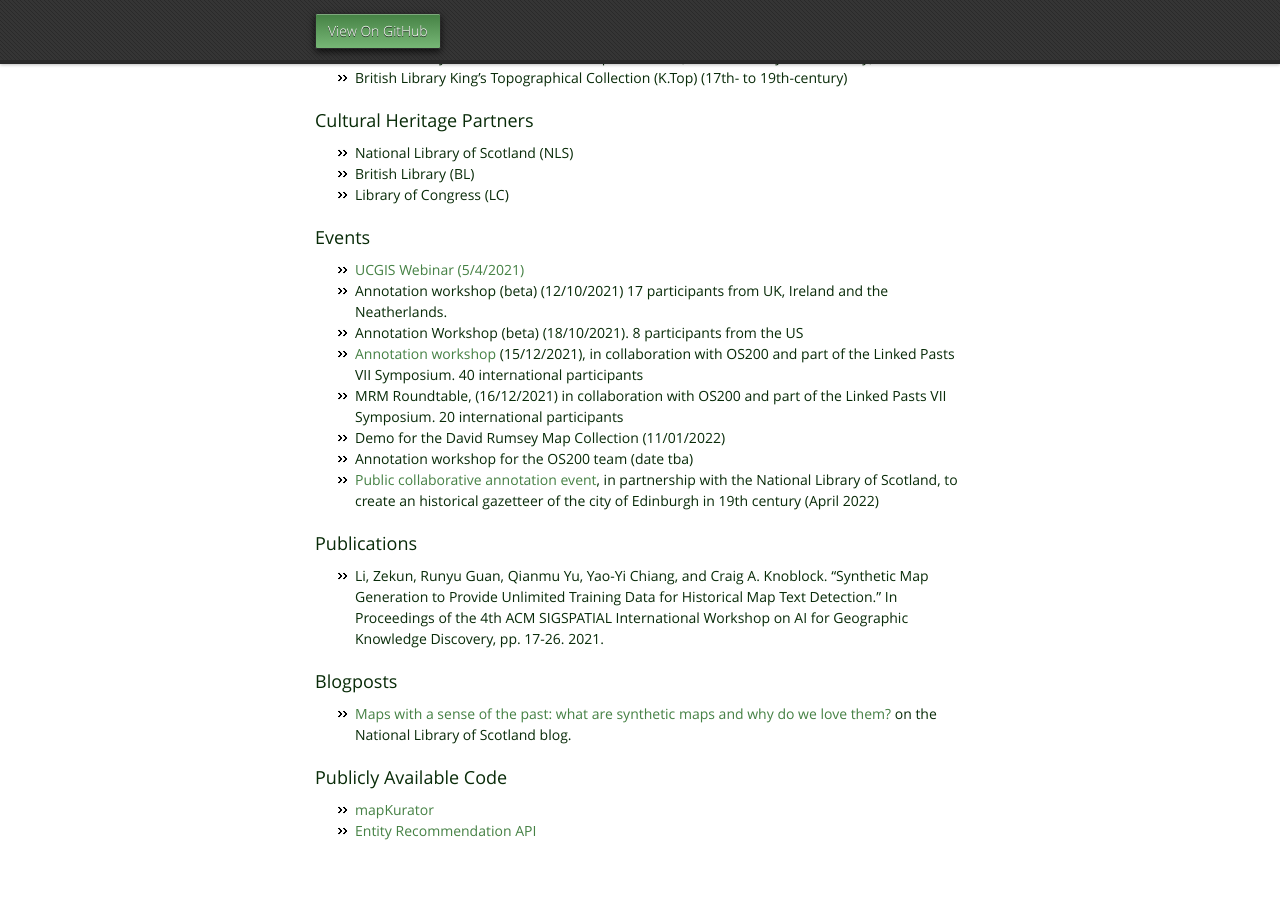
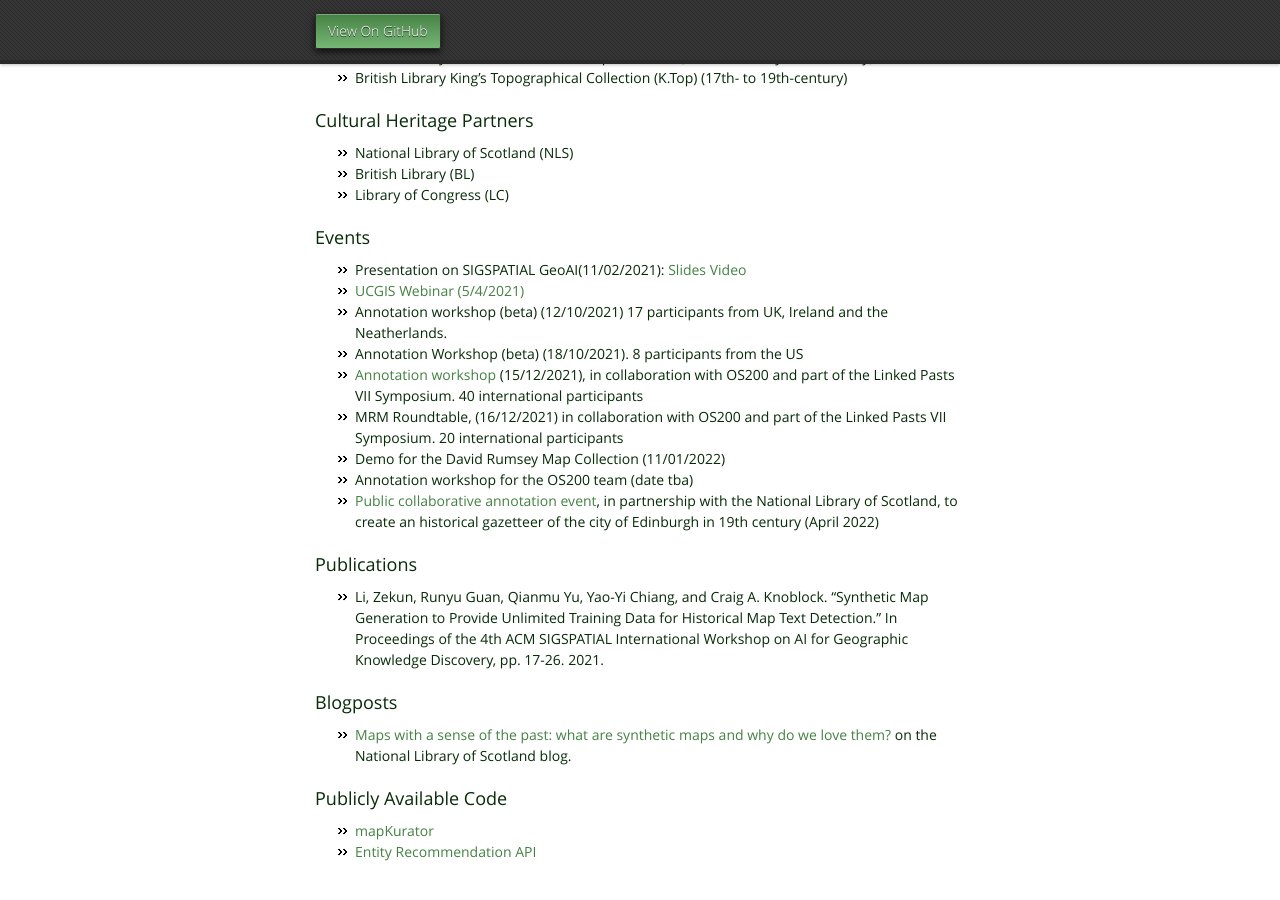
Before and after one commit to machines-reading-maps/machines-reading-maps.github.io, a Jekyll site: the page built from index.md, in a window 1280 px wide and 900 px high, scrolled down 1628 px. Built offline with Jekyll 4.4.1, drawn with Linux system fonts in a browser that asks for light colours; our own code applies the rules of GitHub Pages for plain Markdown files.

Commit message:
Update index.md

```diff
--- a/index.md
+++ b/index.md
@@ -60,6 +60,7 @@ We will share code, datasets, and more via this website.
 - Library of Congress (LC)
 
 ### Events
+- Presentation on SIGSPATIAL GeoAI(11/02/2021): [Slides](https://drive.google.com/file/d/1UNbRVB47KzjqCGvxaDWhofJVbOsgxMwD/view?usp=sharing) [Video](https://drive.google.com/file/d/1WeFO7hBXWHOuuwtgbDhd6OTONz2RDH77/view?usp=sharing)
 - [UCGIS Webinar (5/4/2021)](https://youtu.be/F45jgjbhoIY)
 - Annotation workshop (beta) (12/10/2021) 17 participants from UK, Ireland and the Neatherlands.
 - Annotation Workshop (beta) (18/10/2021). 8 participants from the US
```
